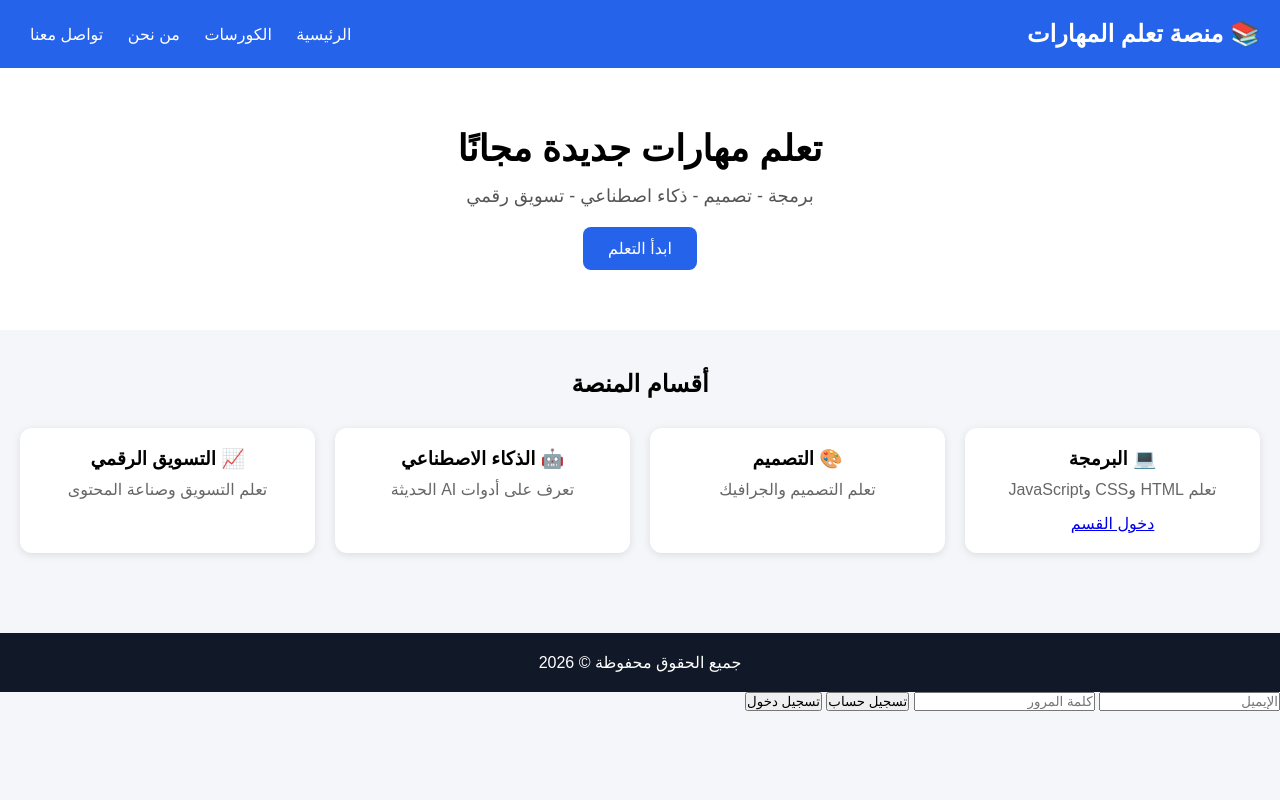
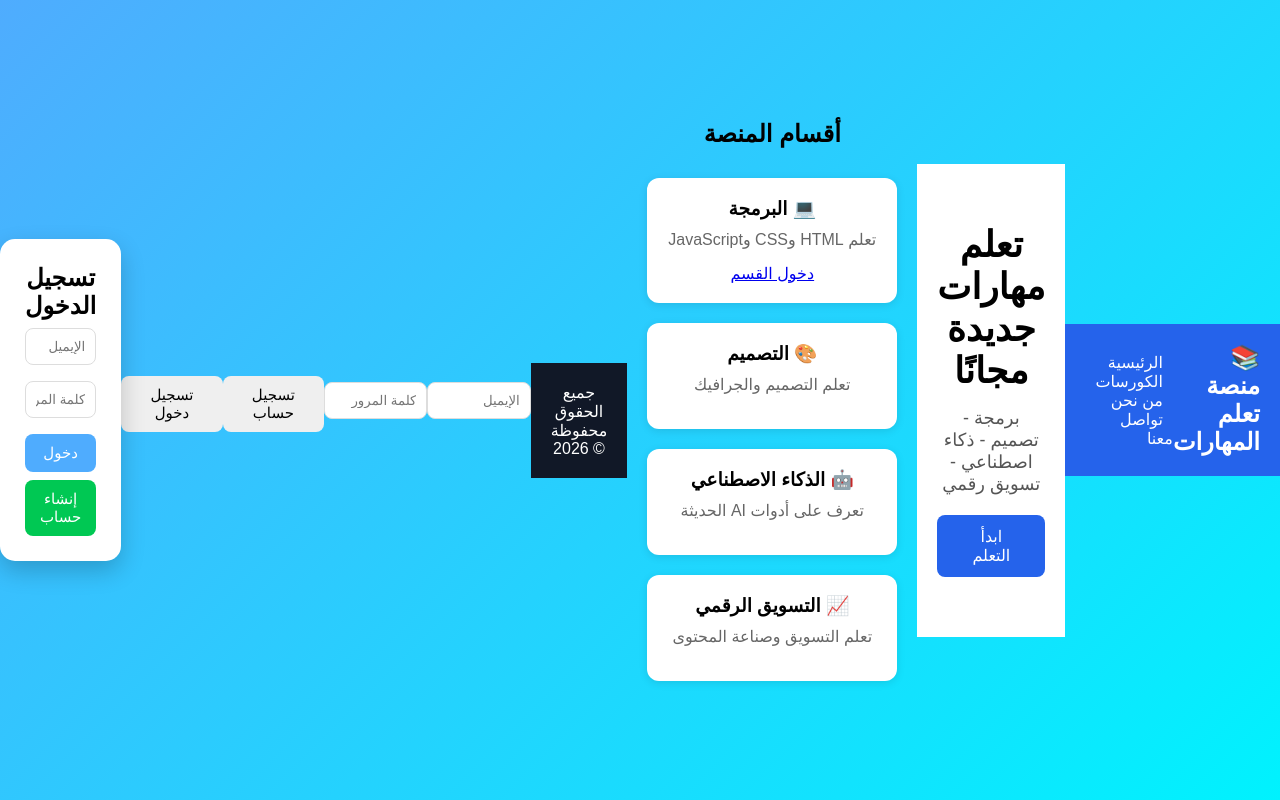
Before and after one commit to eslam92112700sr-cloud/Eslam-github.io, a plain HTML site: page index.html in a window 1280 px wide. Drawn offline with Linux system fonts and the light colour scheme.

Commit message:
Update index.html

```diff
--- a/index.html
+++ b/index.html
@@ -203,5 +203,119 @@ function login(email, password) {
 
 <button onclick="signUp(email.value, password.value)">تسجيل حساب</button>
 <button onclick="login(email.value, password.value)">تسجيل دخول</button>
+  <!DOCTYPE html>
+<html lang="ar">
+<head>
+<meta charset="UTF-8">
+<title>تسجيل الدخول</title>
+
+<style>
+body {
+  margin: 0;
+  font-family: Arial;
+  background: linear-gradient(135deg, #4facfe, #00f2fe);
+  height: 100vh;
+  display: flex;
+  justify-content: center;
+  align-items: center;
+}
+
+.box {
+  background: white;
+  padding: 25px;
+  border-radius: 15px;
+  width: 320px;
+  box-shadow: 0 10px 25px rgba(0,0,0,0.2);
+  text-align: center;
+}
+
+input {
+  width: 100%;
+  padding: 10px;
+  margin: 8px 0;
+  border-radius: 8px;
+  border: 1px solid #ddd;
+}
+
+button {
+  width: 100%;
+  padding: 10px;
+  margin-top: 8px;
+  border: none;
+  border-radius: 8px;
+  cursor: pointer;
+  font-size: 15px;
+}
+
+.login { background: #4facfe; color: white; }
+.signup { background: #00c853; color: white; }
+</style>
+</head>
+
+<body>
+
+<div class="box">
+
+  <h2>تسجيل الدخول</h2>
+
+  <input id="email" placeholder="الإيميل">
+  <input id="password" type="password" placeholder="كلمة المرور">
+
+  <button class="login" onclick="login()">دخول</button>
+  <button class="signup" onclick="signUp()">إنشاء حساب</button>
+
+</div>
+
+<!-- Firebase -->
+<script src="https://www.gstatic.com/firebasejs/10.12.2/firebase-app-compat.js"></script>
+<script src="https://www.gstatic.com/firebasejs/10.12.2/firebase-auth-compat.js"></script>
+
+<script>
+const firebaseConfig = {
+  apiKey: "AIzaSyCbt-jTje1t6isSMRYtsBdKsLSRt8coolM",
+  authDomain: "skilllearn-ed594.firebaseapp.com",
+  projectId: "skilllearn-ed594",
+  storageBucket: "skilllearn-ed594.firebasestorage.app",
+  messagingSenderId: "518686901030",
+  appId: "1:518686901030:web:3aa6b4874bb1fac75b77e7"
+};
+
+firebase.initializeApp(firebaseConfig);
+const auth = firebase.auth();
+
+// إنشاء حساب
+function signUp() {
+  let email = document.getElementById("email").value;
+  let password = document.getElementById("password").value;
+
+  auth.createUserWithEmailAndPassword(email, password)
+    .then(() => {
+      alert("تم إنشاء الحساب 🎉");
+    })
+    .catch(e => alert(e.message));
+}
+
+// تسجيل دخول + تحويل للداشبورد
+function login() {
+  let email = document.getElementById("email").value;
+  let password = document.getElementById("password").value;
+
+  auth.signInWithEmailAndPassword(email, password)
+    .then(user => {
+
+      // حفظ اسم المستخدم
+      let name = user.user.email.split("@")[0];
+      localStorage.setItem("username", name);
+
+      // 🔥 التحويل للداشبورد
+      window.location.href = "dashboard.html";
+
+    })
+    .catch(e => alert(e.message));
+}
+</script>
+
+</body>
+</html>
 </body>
     </html>
```
